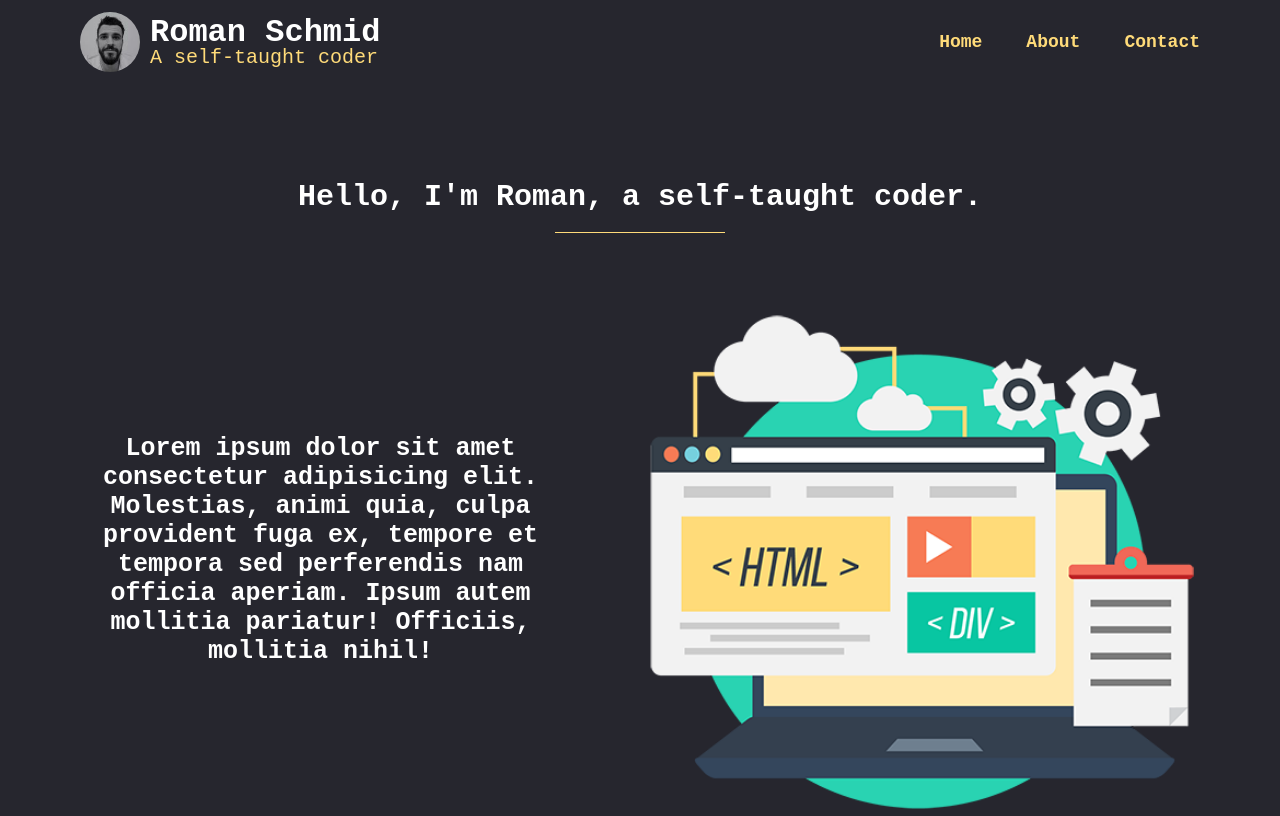
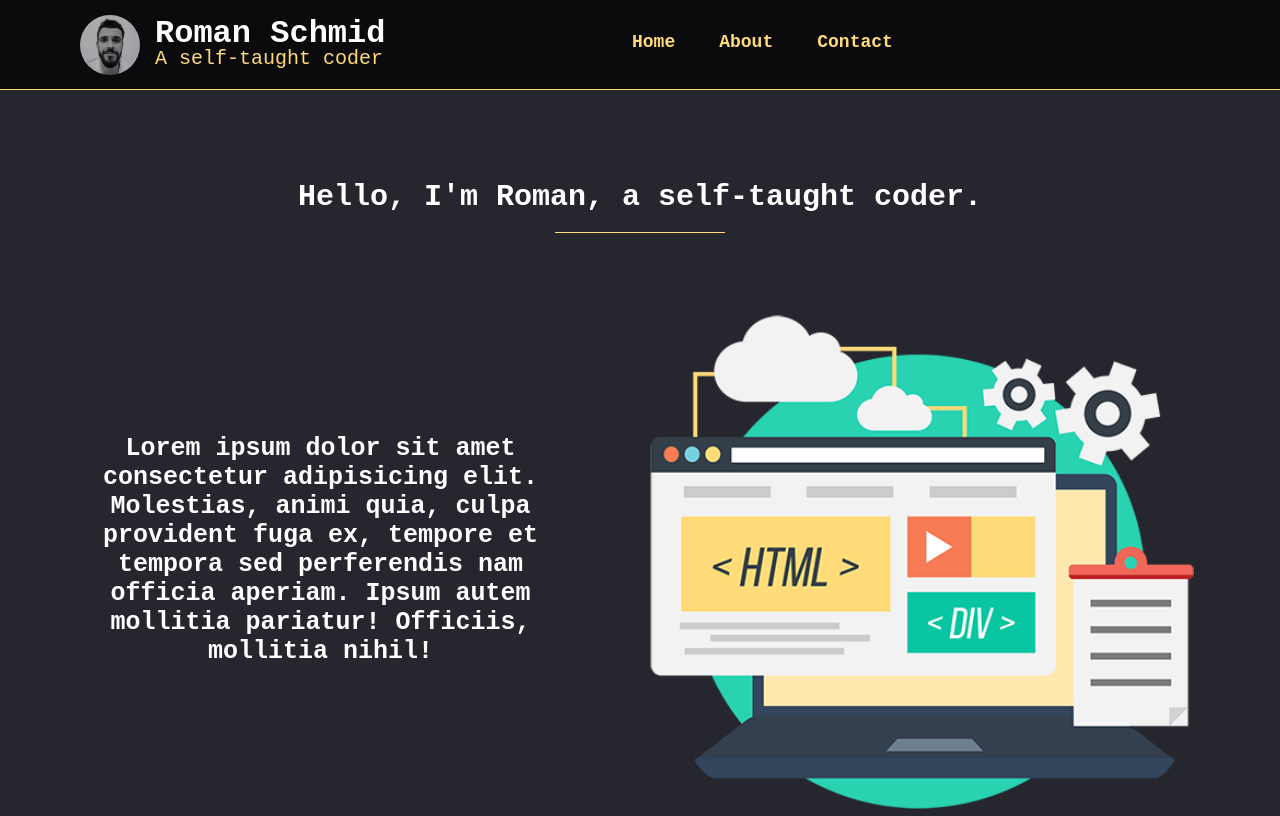
Before and after one commit to RomanSchmid/personal-website, a plain HTML site: page index.html in a window 1280 px wide. Shown: the top 816 px of the page. Drawn offline with nearby package versions, Linux system fonts and the light colour scheme.

Commit message:
First phase of header rebuild

```diff
--- a/css/queries.css
+++ b/css/queries.css
@@ -55,11 +55,6 @@
         display: none;
     }
 
-    header {
-        height: 90px;
-        border-bottom: 2px solid #ffdb79;
-    }
-
     .mobile-nav-icon {
         display: inline-block;
     }
--- a/css/style.css
+++ b/css/style.css
@@ -2,7 +2,6 @@
     margin: 0px;
     padding: 0px;
     box-sizing: border-box;
-    background: rgb(38, 38, 46);
 }
 
 /***** Reusable *****/
@@ -33,26 +32,40 @@
 
 /***** Header *****/
 header {
+    /* width: 100%;
+    height: 90px;
+    position: fixed; */
+    background: rgb(38, 38, 46);
+}
+
+.nav-background {
+    position: fixed;
     width: 100%;
     height: 90px;
-    position: fixed;
-    padding-top: 12px;
+    background-color: rgba(0,0,0,0.7);
+    z-index: 50;
+    border-bottom: 1px solid #ffdb79;
 }
 
 #logo img {
+    position: fixed;
+    z-index: 100;
     width: 60px;
     border-radius: 50%;
     float: left;
+    margin-top: 15px;
 }
 
 h1 {
-    text-align: left;
-    margin: 10px;
+    position: fixed;
+    margin-left: 75px;
+    margin-top: 23px;
     width: 300px;
     float: left;
     line-height: 70%;
     font-family: 'Courier New', Courier, monospace;
     color: #fff;
+    z-index: 100;
 }
 
 .tagline {
@@ -61,13 +74,12 @@ h1 {
     color: #ffdb79;
 }
 
-nav {
-    height: 70px;
-}
-
 nav ul {
     float: right;
-    margin-top: 20px;
+    position: fixed;
+    margin-left: 40%;
+    margin-top: 32px;
+    z-index: 100;
 }
 
 nav ul li {
@@ -113,6 +125,10 @@ nav ul li:hover::after {
 } */
 
 /***** Home *****/
+body {
+    background: rgb(38, 38, 46);
+}
+
 .home {
     padding-top: 180px;
 }
@@ -189,6 +205,7 @@ nav ul li:hover::after {
     padding: 7px;
     border: 2px solid rgb(175, 175, 175);
     border-radius: 10px;
+    background: rgb(38, 38, 46);
 }
 
 .contact-form textarea {
@@ -197,6 +214,7 @@ nav ul li:hover::after {
     padding: 7px;
     border: 2px solid rgb(175, 175, 175);
     border-radius: 10px;
+    background: rgb(38, 38, 46);
 }
 
 .contact-form input[type="submit"] {
@@ -219,6 +237,7 @@ footer {
     color: #fff;
     margin-top: 120px;
     margin-bottom: 40px;
+    background: rgb(38, 38, 46);
 }
 
 .links a {
--- a/index.html
+++ b/index.html
@@ -19,6 +19,8 @@
 </head>
 <body>
     <header>
+        <div class="nav-background"></div>
+
         <div class="nav-bar row">
             <div id="logo">
                 <img src="/img/logo.jpg" alt="" class="clearfix">
```
